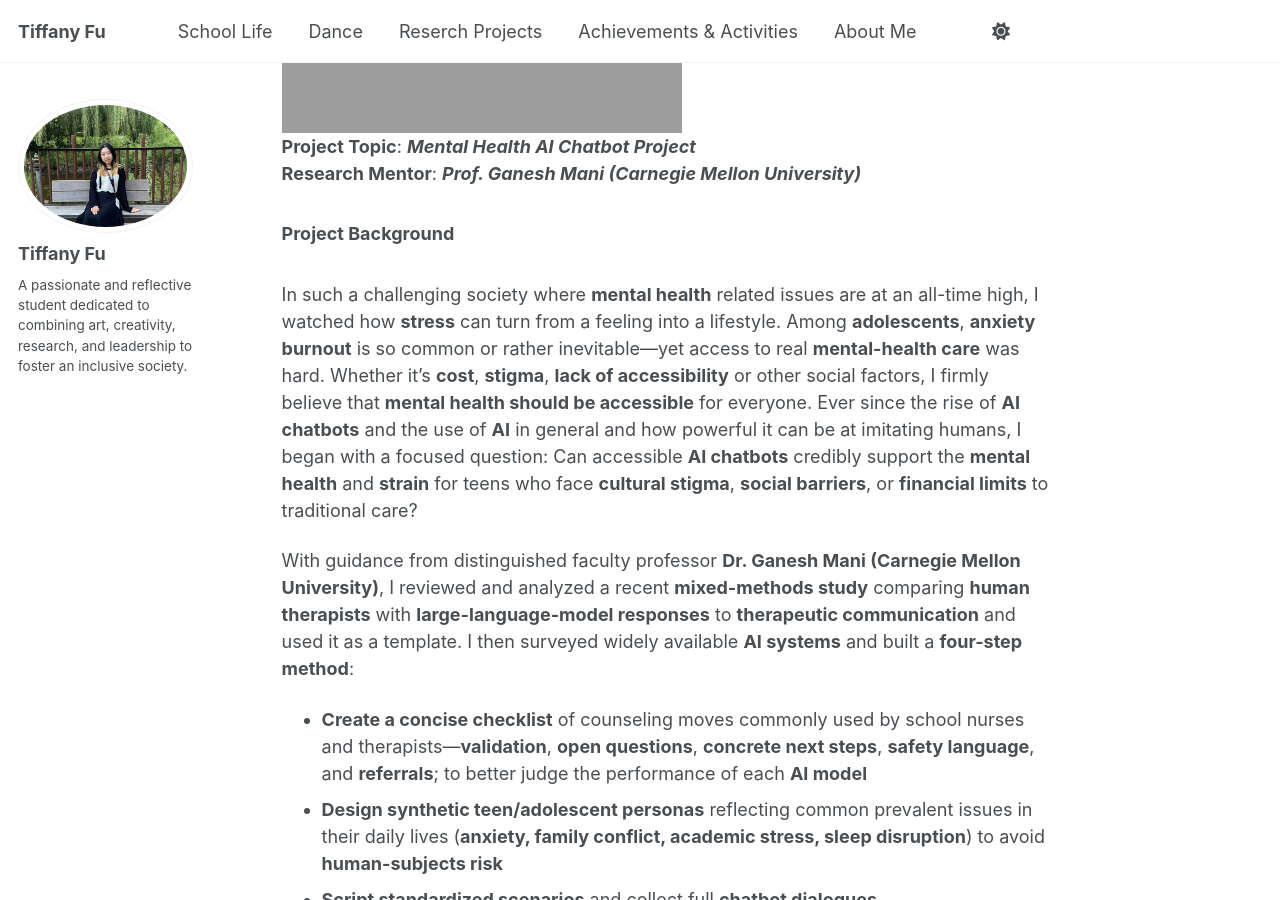
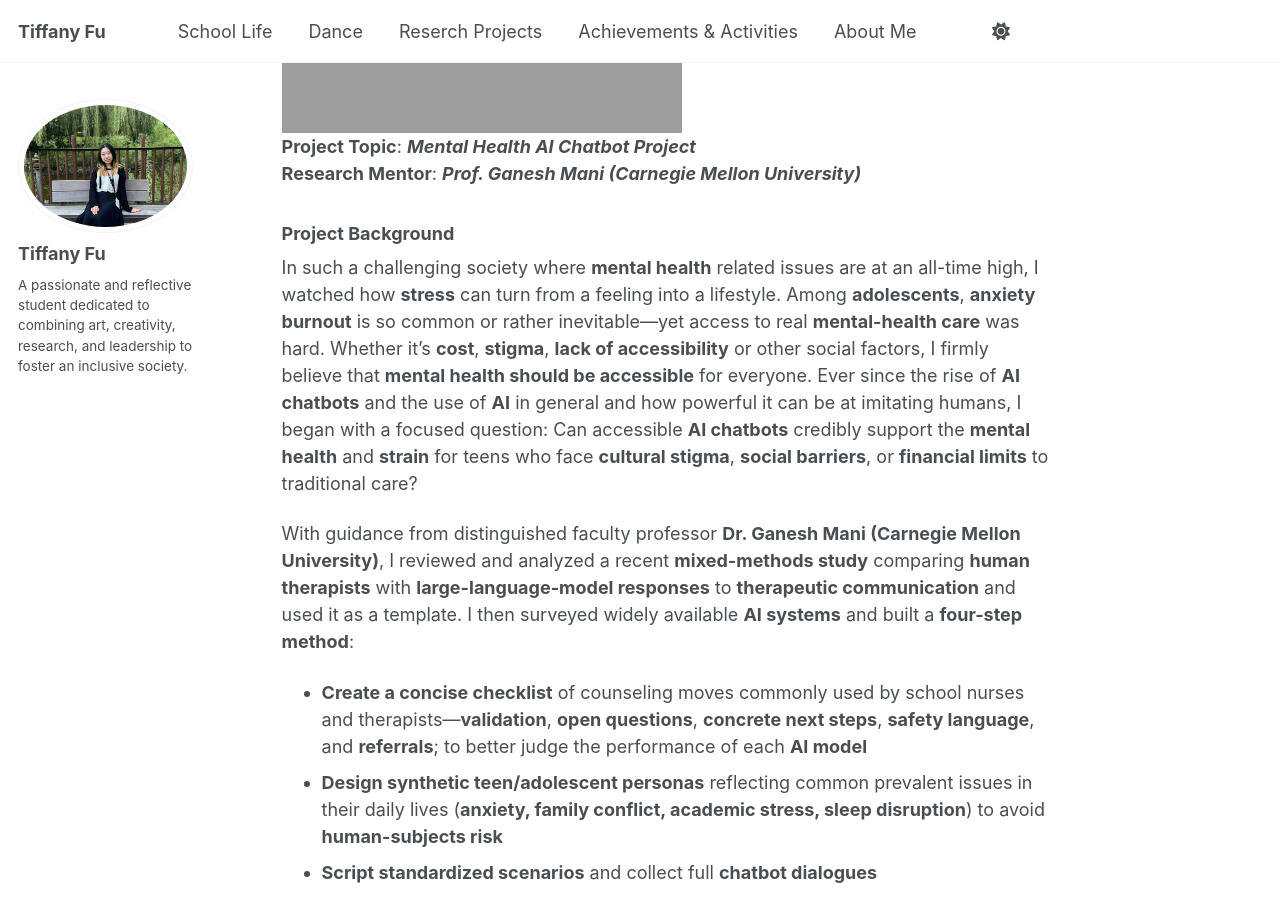
Before and after one commit to TiffanyJTFu/TiffanyTestWeb, a Jekyll site: the page built from _teaching/04-MentalHealthAIChatbotProject.md, in a window 1280 px wide and 900 px high, scrolled down 308 px. Built offline with Jekyll 4.4.1, drawn with Linux system fonts in a browser that asks for light colours; a script that is not in the unit is left out.

```diff
--- a/_teaching/04-MentalHealthAIChatbotProject.md
+++ b/_teaching/04-MentalHealthAIChatbotProject.md
@@ -9,7 +9,7 @@ permalink: /teaching/MentalHealthAIChatbotProject
 <br>**Research Mentor**: <i>**Prof. Ganesh Mani (Carnegie Mellon University)**</i>
 
 ### Project Background
-<br>In such a challenging society where **mental health** related issues are at an all-time high, I watched how **stress** can turn from a feeling into a lifestyle. Among **adolescents**, **anxiety burnout** is so common or rather inevitable—yet access to real **mental-health care** was hard. Whether it’s **cost**, **stigma**, **lack of accessibility** or other social factors, I firmly believe that **mental health should be accessible** for everyone. Ever since the rise of **AI chatbots** and the use of **AI** in general and how powerful it can be at imitating humans, I began with a focused question: Can accessible **AI chatbots** credibly support the **mental health** and **strain** for teens who face **cultural stigma**, **social barriers**, or **financial limits** to traditional care?
+In such a challenging society where **mental health** related issues are at an all-time high, I watched how **stress** can turn from a feeling into a lifestyle. Among **adolescents**, **anxiety burnout** is so common or rather inevitable—yet access to real **mental-health care** was hard. Whether it’s **cost**, **stigma**, **lack of accessibility** or other social factors, I firmly believe that **mental health should be accessible** for everyone. Ever since the rise of **AI chatbots** and the use of **AI** in general and how powerful it can be at imitating humans, I began with a focused question: Can accessible **AI chatbots** credibly support the **mental health** and **strain** for teens who face **cultural stigma**, **social barriers**, or **financial limits** to traditional care?
 
 With guidance from distinguished faculty professor **Dr. Ganesh Mani (Carnegie Mellon University)**, I reviewed and analyzed a recent **mixed-methods study** comparing **human therapists** with **large-language-model responses** to **therapeutic communication** and used it as a template. I then surveyed widely available **AI systems** and built a **four-step method**:
 
```
